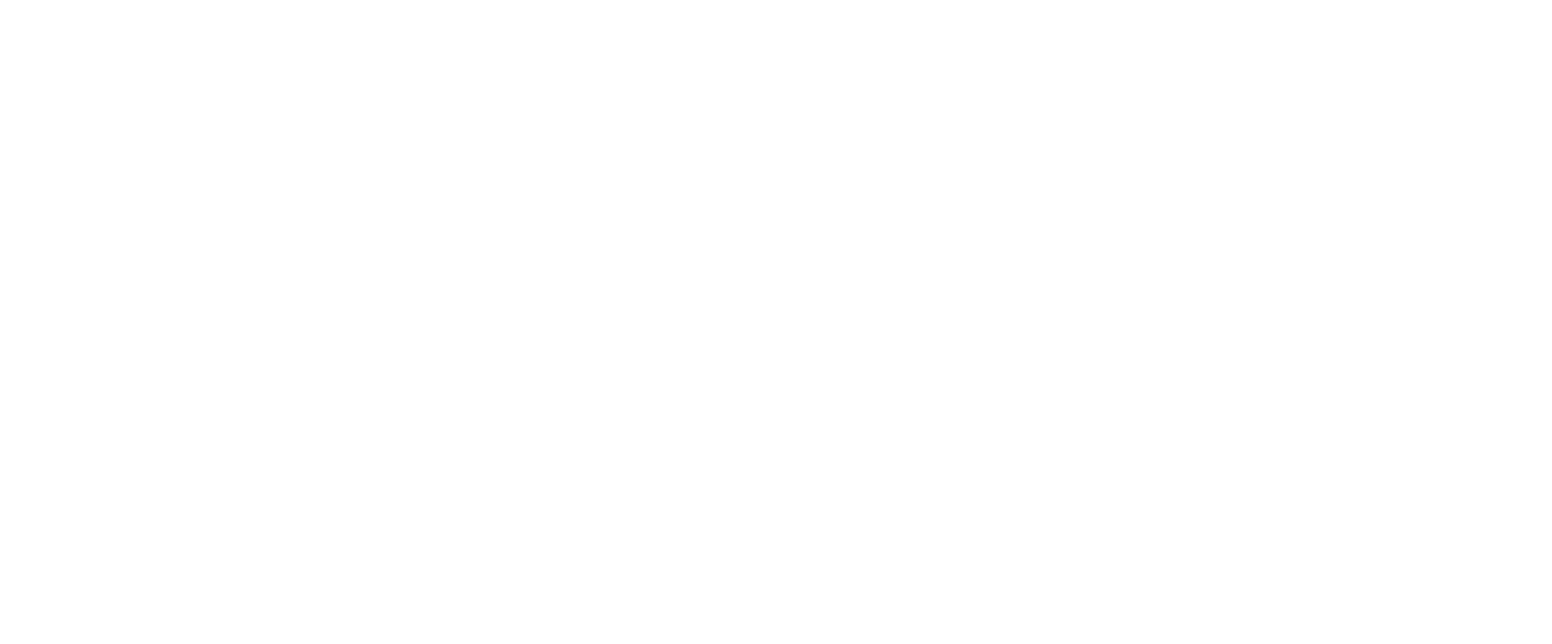
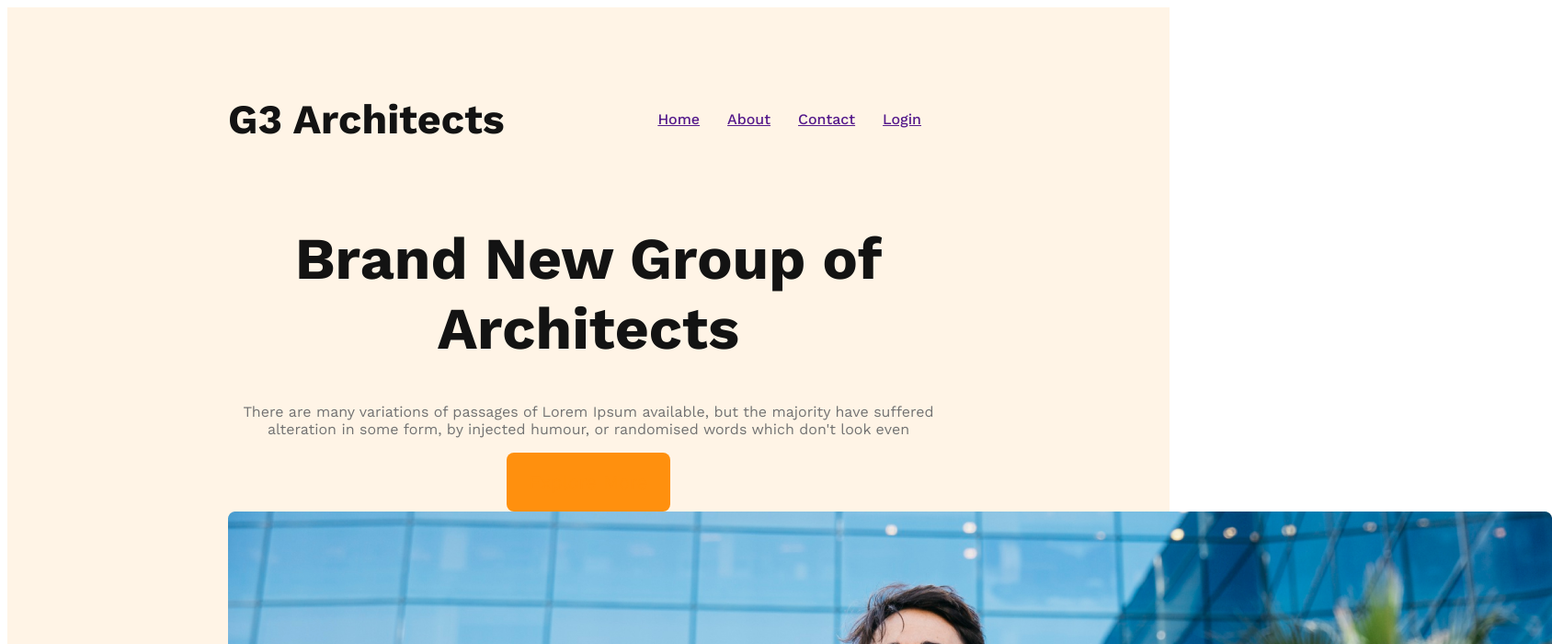
Before and after one commit to AlifRahman123/G3-Architect-Project, a plain HTML site: page index.html in a window 1280 px wide. Shown: the top 700 px of the page at 92% size, 1688 px wide, since content can reach past the window. Drawn offline with nearby package versions, Linux system fonts and the light colour scheme.

Commit message:
added media quary

```diff
--- a/index.html
+++ b/index.html
@@ -4,8 +4,38 @@
     <meta charset="UTF-8">
     <meta name="viewport" content="width=device-width, initial-scale=1.0">
     <title>G3 Architects</title>
+    <link rel="stylesheet" href="styles/styles.css">
 </head>
 <body>
+    <header>
+        <nav>
+            <h3 class="nav-title">G3 Architects</h3>
+            <ul>
+                <li><a href="">Home</a></li>
+                <li><a href="">About</a></li>
+                <li><a href="">Contact</a></li>
+                <li><a href="">Login</a></li>
+            </ul>
+        </nav>
+        <div class="banner">
+            <div class="banner-content">
+                <h1 class="banner-title">Brand New Group of Architects</h1>
+            <p class="banner-description">There are many variations of passages of Lorem Ipsum available, but the majority have suffered alteration in some form, by injected humour, or randomised words which don't look even</p>
+            <button class="btn-primary">Explore More</button>
+            </div>
+            <img src="images/banner.png " alt="">
+        </div>
+    </header>
+    <main>
+
+
+
+    </main>
+
+    <footer>
+
+
+    </footer>
 
 </body>
 </html>
--- a/styles/styles.css
+++ b/styles/styles.css
@@ -0,0 +1,83 @@
+/* Work sans font from google fonts */
+@import url('https://fonts.googleapis.com/css2?family=Work+Sans:wght@400;500;600;700;800&display=swap');
+
+/* Shared styles */
+*{
+    font-family: 'Work Sans', sans-serif;
+}
+/* Header styles */
+.btn-primary{
+    border-radius: 8px;
+background: #FF900E;
+padding: 20px 25px;
+color: #FF900E;
+font-size: 1.25rem;
+cursor: pointer;
+border: 0;
+
+
+}
+
+header{
+    background-color: rgba(255, 144, 14, 0.10);
+    padding: 50px 240px;
+}
+nav{
+    display: flex;
+    justify-content: space-between;
+    align-items: center;
+}
+nav > ul {
+    display: flex;
+}
+nav li{
+    list-style: none;
+    margin-right:30px;
+    font-weight: 500;
+    font-size: 1rem;
+}
+.nav-title{
+    color:#131313;
+font-size: 2.8rem;
+font-weight: 700;
+}
+/* Banner Styles */
+.banner-content{
+    max-width: 800px;
+    text-align: center;
+    margin: auto;
+}
+.banner-title{
+    font-size: 4rem;
+    font-weight: 700;
+    color: #131313;
+}
+.banner-description{
+    color:#727272;
+
+}
+.banner-content{
+    margin-top: 20px;
+    width: 100%;
+}
+
+/* Responsive styles */
+/* Mobile devices */
+@media screen and (max-width:576px) {
+    header{
+        padding: 20px;
+    }
+    nav{
+        flex-direction: column;
+    }
+}
+/* Tablet or medium devices */
+
+@media screen and (min-width:576px) and (max-width:960px) {
+    header{
+        padding: 50px;
+    }
+   nav{
+    flex-direction: column;
+   }
+}
```
Also changed, not shown: images/architect.png (added), images/banner.png (added), images/icons/customers.png (added), images/icons/email.png (added), images/icons/projects.png (added), images/icons/ribon.png (added), images/sponsors/amazon.png (added), images/sponsors/figma.png (added), images/sponsors/google.png (added), images/sponsors/spotify.png (added), images/sponsors/telerama.png (added), images/team1.png (added), images/team2.png (added), images/team3.png (added), 1 more files.
